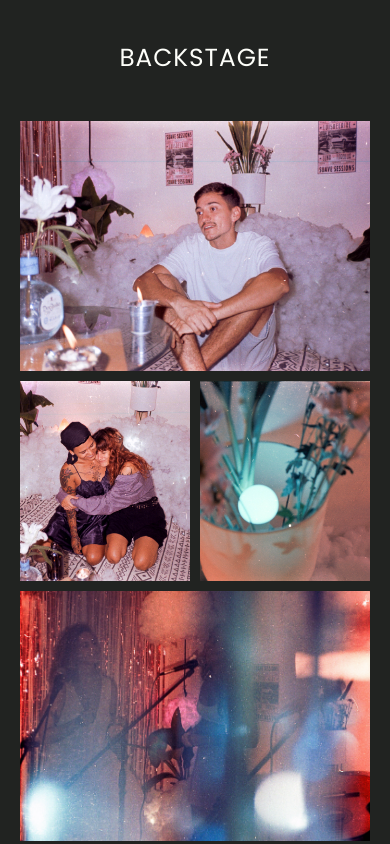
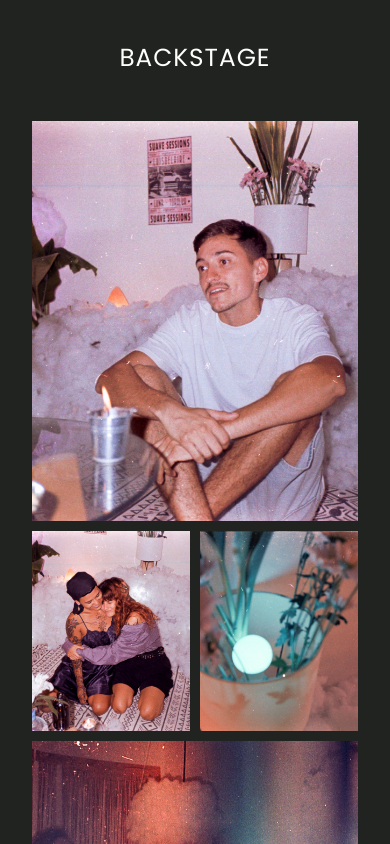
Before and after one commit to JoacoPuertas/suave-produc, a React (Vite) app: page / in a window 390 px wide. Shown: the part 1480-2324 px from the top of the page. Built offline with nearby package versions, Linux system fonts and the light colour scheme; a web font is replaced by a local one.

Commit message:
backstage responsive en ambos dispositivos

```diff
--- a/src/components/Backstage.css
+++ b/src/components/Backstage.css
@@ -1,5 +1,6 @@
 * {
   padding: 0;
+  margin: 0;
 }
 
 .backstage {
@@ -20,7 +21,8 @@ div.col-md-4.col-12  {
 }
 
 .row {
-  gap: 10px;
+  margin: 0;
+  gap: 10px; /* Espaciado entre columnas */
   padding: 0;
 }
 
@@ -32,33 +34,55 @@ div.col-md-4.col-12  {
   width: 100%; /* El ancho del contenedor es responsivo */
 }
 
+.gallery-item-half {
+  width: calc(50% - 5px); /* Ajusta el ancho para dar el espacio de 10px entre las imágenes del medio */
+  height: 195px; /* Establece una altura fija para las imágenes del medio */
+  background-size: cover;
+  background-position: center;
+}
+
 .gallery-item {
   background-size: cover;
   background-position: center;
   background-repeat: no-repeat;
-  height: 150px;
-}
-
-.gallery-item-large {
-  height: 250px; /* Ocupar dos filas */
-}
-
-.gallery-item-half {
   flex-grow: 1; /* Hace que las imágenes se expandan uniformemente */
   flex-basis: 0; /* Distribuye equitativamente el espacio disponible */
   height: 200px; /* La mitad de la imagen grande */
 }
 
-@media (min-width: 1025px) {
+.gallery-item {
+  background-size: cover;
+  background-position: center;
+  background-repeat: no-repeat;
+}
+
+.gallery-item-large {
+  height: 400px; /* Alto fijo para las imágenes grandes */
+}
+
+@media (min-width: 768px) {
   .gallery-item {
+    background-size: cover;
+    background-position: center;
+    background-repeat: no-repeat;
     height: 200px;
   }
 
   .gallery-item-large {
-    height: 400px; /* Ajuste para desktop */
+    height: 400px;
   }
 
   .gallery-item-half {
-    height: 200px; /* Ajuste para que las dos imágenes juntas ocupen el mismo alto que la imagen grande */
+    height: 195px; /* Aseguramos una altura específica para las imágenes del medio */
+    margin-bottom: 10px; /* Espacio entre filas */
+  }
+  .backstage .row{
+    flex-wrap: nowrap;
+  }
+  .midrow {
+    margin: 0;
+    display: flex;
+    justify-content: space-between;
+    flex-wrap: wrap;
   }
 }
--- a/src/components/Backstage.jsx
+++ b/src/components/Backstage.jsx
@@ -11,6 +11,8 @@ import Suave4 from '../assets/Fotos/Suave4.jpg';
 import Suave5 from '../assets/Fotos/Suave5.jpg';
 import Suave6 from '../assets/Fotos/Suave6.jpg';
 import Suave7 from '../assets/Fotos/Suave7.jpg';
+import Suave8 from '../assets/Fotos/Suave8.jpg';
+import Suave9 from '../assets/Fotos/Suave9.jpg';
 
 function Backstage() {
   return (
@@ -18,14 +20,18 @@ function Backstage() {
       <h2 className='text-center mb-5'>Backstage</h2>
 
       {/* Primer fila en mobile */}
-      <Row>
+      <Row className='d-flex'>
         <Col xs={12} md={4} className="gallery-item gallery-item-large" style={{ backgroundImage: `url(${Suave0})` }}></Col>
 
         {/* Columna que contiene las dos imágenes pequeñas */}
-        <Col xs={12} md={4}>
+        <Col className='midCol' xs={12} md={4}>
           <Row className='midrow container-fluid'>
             <Col xs={6} className="gallery-item gallery-item-half" style={{ backgroundImage: `url(${Suave1})` }}></Col>
             <Col xs={6} className="gallery-item gallery-item-half" style={{ backgroundImage: `url(${Suave2})` }}></Col>
+          </Row>
+          <Row className='midrow container-fluid d-none d-md-flex'>
+            <Col xs={6} className="gallery-item gallery-item-half" style={{ backgroundImage: `url(${Suave8})` }}></Col>
+            <Col xs={6} className="gallery-item gallery-item-half" style={{ backgroundImage: `url(${Suave9})` }}></Col>
           </Row>
         </Col>
 
@@ -33,7 +39,7 @@ function Backstage() {
       </Row>
 
       {/* Segunda fila solo para pantallas grandes */}
-      <Row className="g-2 mt-3 d-none d-md-flex">
+      <Row className="d-none d-md-flex">
         <Col md={3} className="gallery-item" style={{ backgroundImage: `url(${Suave4})` }}></Col>
         <Col md={3} className="gallery-item" style={{ backgroundImage: `url(${Suave5})` }}></Col>
         <Col md={3} className="gallery-item" style={{ backgroundImage: `url(${Suave6})` }}></Col>
```
Also changed, not shown: 1 other file (tests, documents, lock files or other folders).
